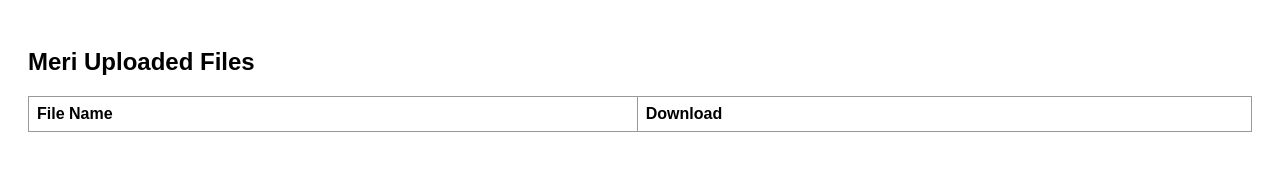
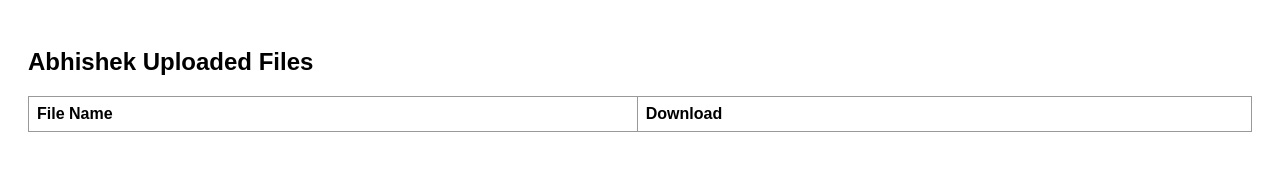
Before and after one commit to officeShribalajiassociates/myfile, a plain HTML site: page index.html in a window 1280 px wide. Drawn offline with Linux system fonts and the light colour scheme; no server answers.

Commit message:
Update index.html

```diff
--- a/index.html
+++ b/index.html
@@ -27,7 +27,7 @@
 </head>
 <body>
 
-  <h2>Meri Uploaded Files</h2>
+  <h2>Abhishek Uploaded Files</h2>
   <table id="fileTable">
     <tr>
       <th>File Name</th>
```
